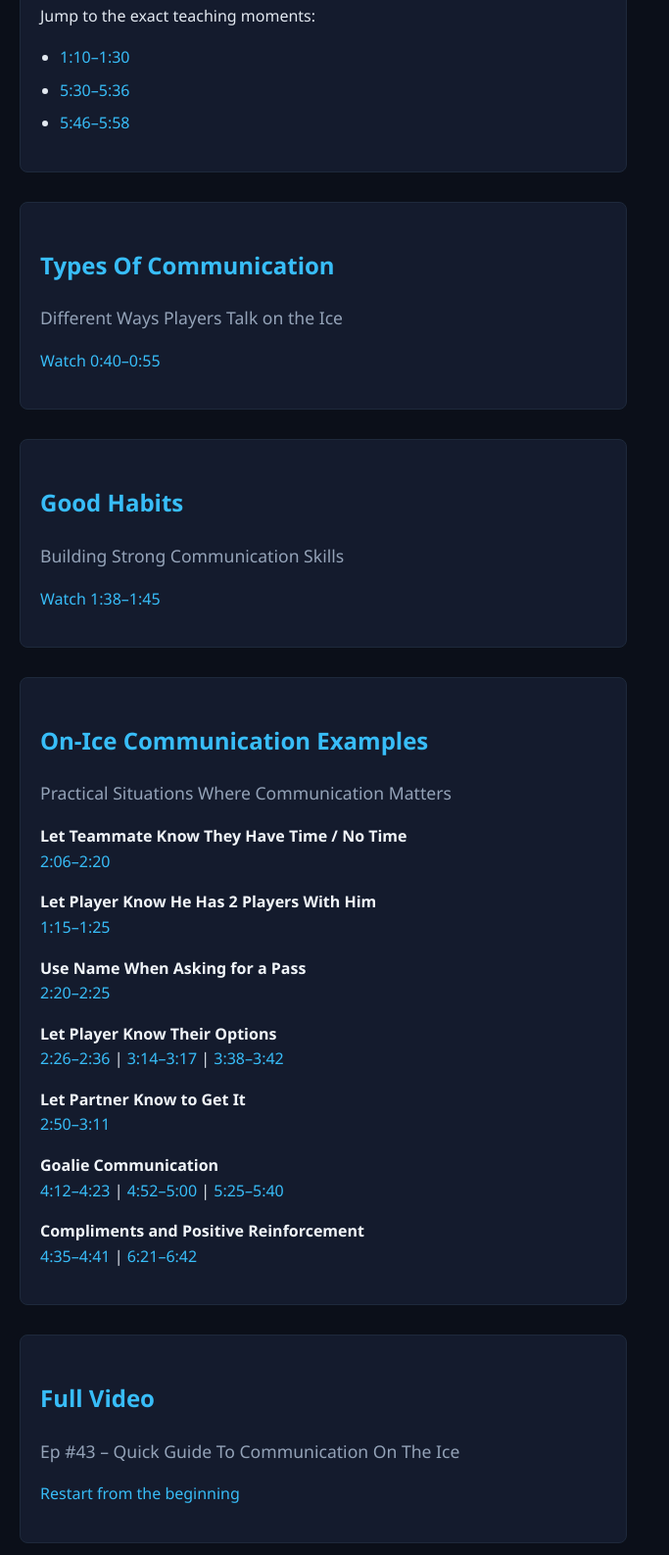
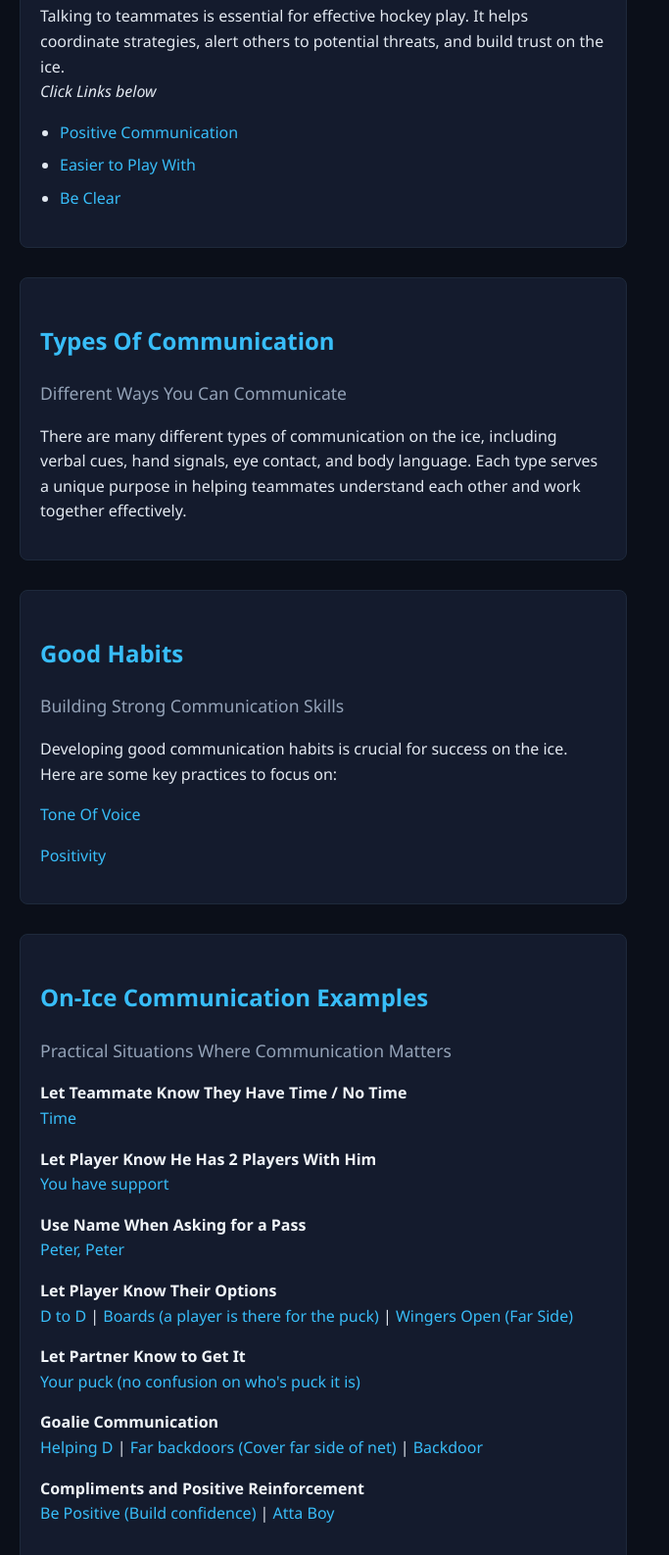
Before and after one commit to kennyboreham-create/OverallTeamPlan, a plain HTML site: page communication.html in a window 1280 px wide. Shown: the part 639-2226 px from the top of the page at 98% size, without its empty margins (0-683 px from the left). Drawn offline with Linux system fonts and the light colour scheme.

Commit message:
Update communication.html

```diff
--- a/communication.html
+++ b/communication.html
@@ -282,26 +282,29 @@
     <section id="why-communicate">
         <h2>Why Communicate</h2>
         <h3>How Communication Improves Team Play</h3>
-        <p>Jump to the exact teaching moments:</p>
+        <p>Talking to teammates is essential for effective hockey play. It helps coordinate strategies, alert others to potential threats, and build trust on the ice.<br><i>Click Links below</i></i></p>
         <ul>
-            <li><a onclick="jumpTo(70, 90)">1:10–1:30</a></li>
-            <li><a onclick="jumpTo(330, 336)">5:30–5:36</a></li>
-            <li><a onclick="jumpTo(346, 358)">5:46–5:58</a></li>
+            <li><a onclick="jumpTo(70, 90)">Positive Communication</a></li>
+            <li><a onclick="jumpTo(330, 336)">Easier to Play With</a></li>
+            <li><a onclick="jumpTo(346, 358)">Be Clear</a></li>
         </ul>
     </section>
 
     <!-- TYPES OF COMMUNICATION -->
     <section id="types-of-communication">
         <h2>Types Of Communication</h2>
-        <h3>Different Ways Players Talk on the Ice</h3>
-        <p><a onclick="jumpTo(40, 55)">Watch 0:40–0:55</a></p>
+        <h3>Different Ways You Can Communicate</h3>
+        <p>There are many different types of communication on the ice, including verbal cues, hand signals, eye contact, and body language. Each type serves a unique purpose in helping teammates understand each other and work together effectively.<br></p>
+        <!--<p><a onclick="jumpTo(40, 55)">Talking</a></p>-->
     </section>
 
     <!-- GOOD HABITS -->
     <section id="good-habits">
         <h2>Good Habits</h2>
         <h3>Building Strong Communication Skills</h3>
-        <p><a onclick="jumpTo(98, 105)">Watch 1:38–1:45</a></p>
+        <p>Developing good communication habits is crucial for success on the ice. Here are some key practices to focus on:</p>
+        <p><a onclick="jumpTo(98, 108)">Tone Of Voice</a></p>
+        <p><a onclick="jumpTo(275, 281)">Positivity</a></p>
     </section>
 
     <!-- ON-ICE COMMUNICATION EXAMPLES -->
@@ -310,30 +313,30 @@
         <h3>Practical Situations Where Communication Matters</h3>
 
         <p><strong>Let Teammate Know They Have Time / No Time</strong><br>
-        <a onclick="jumpTo(126, 140)">2:06–2:20</a></p>
+        <a onclick="jumpTo(126, 140)">Time</a></p>
 
         <p><strong>Let Player Know He Has 2 Players With Him</strong><br>
-        <a onclick="jumpTo(75, 85)">1:15–1:25</a></p>
+        <a onclick="jumpTo(75, 81)">You have support</a></p>
 
         <p><strong>Use Name When Asking for a Pass</strong><br>
-        <a onclick="jumpTo(140, 145)">2:20–2:25</a></p>
+        <a onclick="jumpTo(140, 145)">Peter, Peter</a></p>
 
         <p><strong>Let Player Know Their Options</strong><br>
-        <a onclick="jumpTo(146, 156)">2:26–2:36</a> |
-        <a onclick="jumpTo(194, 197)">3:14–3:17</a> |
-        <a onclick="jumpTo(218, 222)">3:38–3:42</a></p>
+        <a onclick="jumpTo(146, 156)">D to D</a> |
+        <a onclick="jumpTo(194, 197)">Boards (a player is there for the puck)</a> |
+        <a onclick="jumpTo(218, 222)">Wingers Open (Far Side)</a></p>
 
         <p><strong>Let Partner Know to Get It</strong><br>
-        <a onclick="jumpTo(170, 191)">2:50–3:11</a></p>
+        <a onclick="jumpTo(170, 191)">Your puck (no confusion on who's puck it is)</a></p>
 
         <p><strong>Goalie Communication</strong><br>
-        <a onclick="jumpTo(252, 263)">4:12–4:23</a> |
-        <a onclick="jumpTo(292, 300)">4:52–5:00</a> |
-        <a onclick="jumpTo(325, 340)">5:25–5:40</a></p>
+        <a onclick="jumpTo(252, 263)">Helping D</a> |
+        <a onclick="jumpTo(292, 300)">Far backdoors (Cover far side of net)</a> |
+        <a onclick="jumpTo(325, 340)">Backdoor</a></p>
 
         <p><strong>Compliments and Positive Reinforcement</strong><br>
-        <a onclick="jumpTo(275, 281)">4:35–4:41</a> |
-        <a onclick="jumpTo(381, 402)">6:21–6:42</a></p>
+        <a onclick="jumpTo(275, 281)">Be Positive (Build confidence)</a> |
+        <a onclick="jumpTo(381, 402)">Atta Boy</a></p>
     </section>
 
     <!-- FULL VIDEO -->
```
